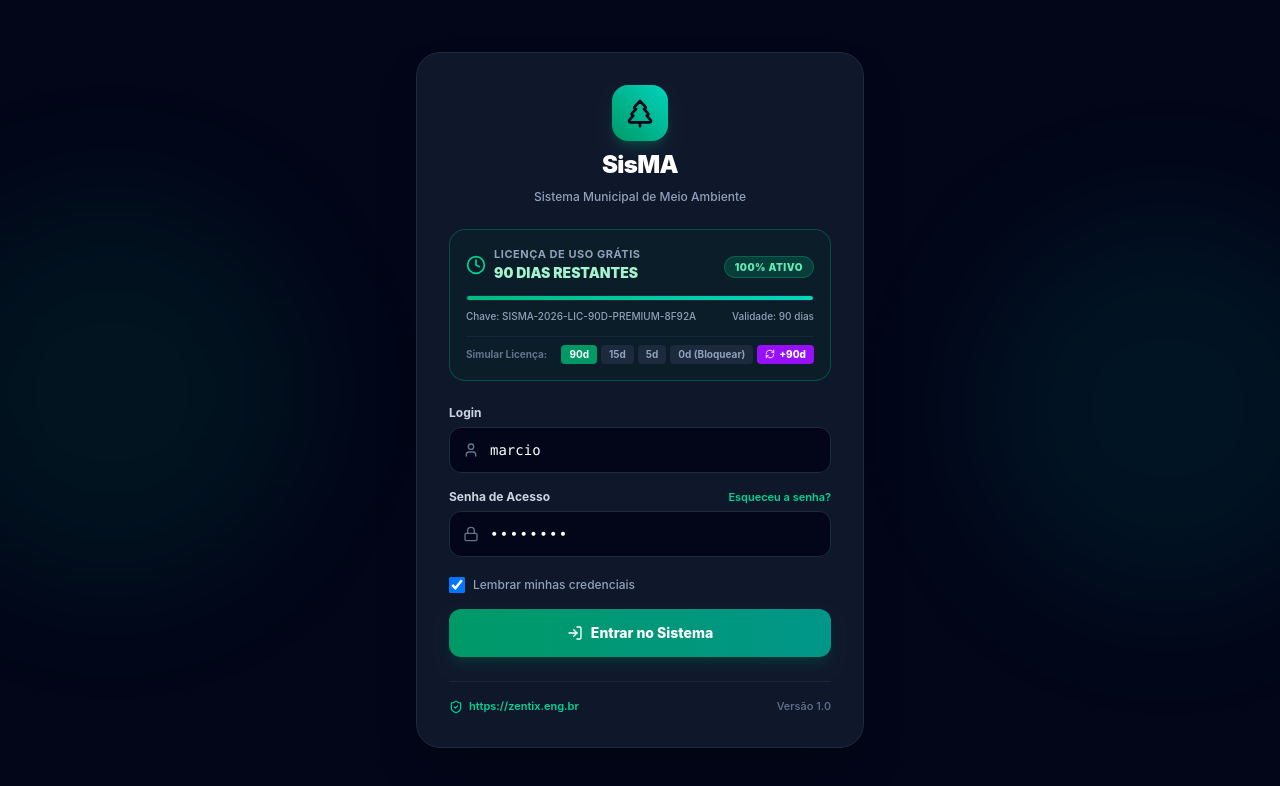
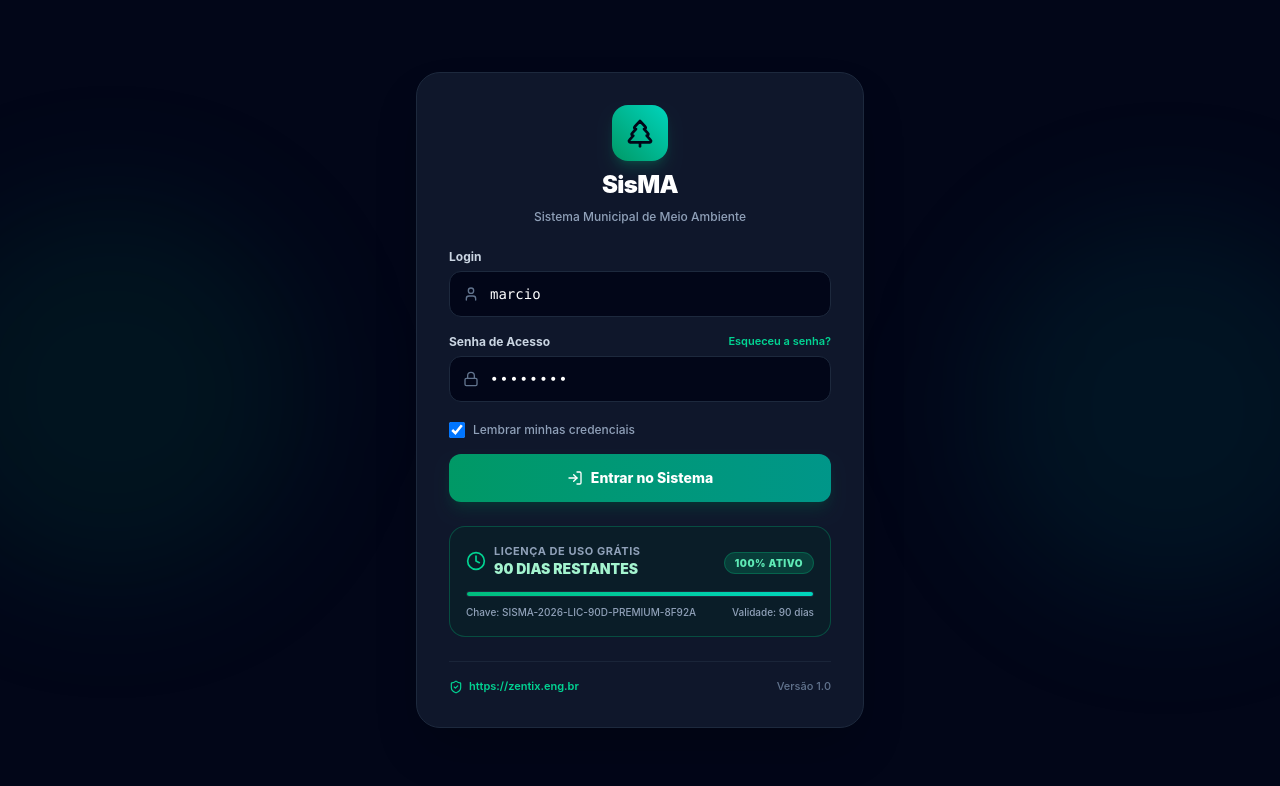
Before and after one commit to marcio-dev-fullstack/SysMA, a React (Vite) app: page / in a window 1280 px wide. Shown: the top 786 px of the page. Built offline with nearby package versions, Linux system fonts and the light colour scheme.

Commit message:
layout: v31 reposiciona card de licenca de uso gratis para abaixo do botao entrar

```diff
--- a/src/pages/Login.tsx
+++ b/src/pages/Login.tsx
@@ -7,7 +7,6 @@ import {
   ShieldCheck,
   AlertTriangle,
   Clock,
-  RefreshCw,
   ShieldAlert
 } from 'lucide-react';
 import { Usuario } from '../types';
@@ -92,7 +91,6 @@ export const LISTA_USUARIOS: Usuario[] = [
 export const Login: React.FC<LoginProps> = ({
   onLogin,
   diasLicenca,
-  setDiasLicenca,
   chaveLicenca
 }) => {
   const [loginInput, setLoginInput] = useState('marcio');
@@ -201,133 +199,6 @@ export const Login: React.FC<LoginProps> = ({
           </p>
         </div>
 
-        {/* CRONÔMETRO DE LICENÇA DE USO GRÁTIS (90 a 0 dias) */}
-        <div className={`p-4 rounded-2xl border transition-all ${
-          diasLicenca <= 0
-            ? 'bg-rose-950/40 border-rose-500/40 text-rose-200'
-            : diasLicenca <= 5
-            ? 'bg-amber-950/40 border-amber-500/40 text-amber-200 animate-pulse'
-            : 'bg-emerald-950/30 border-emerald-500/30 text-emerald-200'
-        }`}>
-          <div className="flex items-center justify-between">
-            <div className="flex items-center gap-2">
-              <Clock className={`w-5 h-5 ${
-                diasLicenca <= 0 ? 'text-rose-400' : diasLicenca <= 5 ? 'text-amber-400' : 'text-emerald-400'
-              }`} />
-              <div>
-                <p className="text-[11px] font-bold uppercase tracking-wider text-slate-400">
-                  Licença de Uso Grátis
-                </p>
-                <p className="text-sm font-black">
-                  {diasLicenca <= 0 ? (
-                    <span className="text-rose-400">0 DIAS (EXPIRADA)</span>
-                  ) : (
-                    <span>{diasLicenca} DIAS RESTANTES</span>
-                  )}
-                </p>
-              </div>
-            </div>
-
-            {/* Barra Visual de Progresso do Cronômetro (90 a 0 dias) */}
-            <div className="text-right">
-              <span className={`px-2.5 py-1 rounded-full text-[10px] font-black uppercase tracking-wider ${
-                diasLicenca <= 0
-                  ? 'bg-rose-500/20 text-rose-400 border border-rose-500/30'
-                  : diasLicenca <= 5
-                  ? 'bg-amber-500/20 text-amber-300 border border-amber-500/30'
-                  : 'bg-emerald-500/20 text-emerald-300 border border-emerald-500/30'
-              }`}>
-                {diasLicenca <= 0 ? 'Bloqueado' : `${Math.round((diasLicenca / 90) * 100)}% Ativo`}
-              </span>
-            </div>
-          </div>
-
-          {/* Barra de Progresso em Linha */}
-          <div className="w-full bg-slate-950/80 rounded-full h-1.5 mt-3 overflow-hidden border border-slate-800">
-            <div
-              className={`h-full transition-all duration-500 ${
-                diasLicenca <= 0
-                  ? 'bg-rose-500 w-0'
-                  : diasLicenca <= 5
-                  ? 'bg-amber-500'
-                  : 'bg-gradient-to-r from-emerald-500 to-teal-400'
-              }`}
-              style={{ width: `${Math.max(0, Math.min(100, (diasLicenca / 90) * 100))}%` }}
-            ></div>
-          </div>
-
-          {/* Avisos Contextuais de Licença */}
-          {diasLicenca <= 0 ? (
-            <p className="text-[11px] text-rose-300 font-semibold mt-2.5 flex items-center gap-1.5">
-              <ShieldAlert className="w-3.5 h-3.5 text-rose-400 shrink-0" />
-              <span>Acesso suspenso para não-ADM. Apenas o Administrador (marcio) pode logar para renovação.</span>
-            </p>
-          ) : diasLicenca <= 5 ? (
-            <p className="text-[11px] text-amber-300 font-semibold mt-2.5 flex items-center gap-1.5">
-              <AlertTriangle className="w-3.5 h-3.5 text-amber-400 shrink-0" />
-              <span>Atenção: A licença expira em poucos dias. Notificações diárias ativas.</span>
-            </p>
-          ) : (
-            <p className="text-[10px] text-slate-400 font-medium mt-2 flex items-center justify-between">
-              <span>Chave: {chaveLicenca || 'SISMA-2026-LIC-90D-PREMIUM'}</span>
-              <span>Validade: 90 dias</span>
-            </p>
-          )}
-
-          {/* Teste Rápido de Licença (Seleção de Dias) */}
-          {setDiasLicenca && (
-            <div className="mt-3 pt-2 border-t border-slate-800/80 flex items-center justify-between text-[10px]">
-              <span className="text-slate-500 font-bold">Simular Licença:</span>
-              <div className="flex gap-1">
-                <button
-                  type="button"
-                  onClick={() => setDiasLicenca(90)}
-                  className={`px-2 py-0.5 rounded text-[10px] font-bold transition-all cursor-pointer ${
-                    diasLicenca === 90 ? 'bg-emerald-600 text-white' : 'bg-slate-800 text-slate-400 hover:text-white'
-                  }`}
-                >
-                  90d
-                </button>
-                <button
-                  type="button"
-                  onClick={() => setDiasLicenca(15)}
-                  className={`px-2 py-0.5 rounded text-[10px] font-bold transition-all cursor-pointer ${
-                    diasLicenca === 15 ? 'bg-blue-600 text-white' : 'bg-slate-800 text-slate-400 hover:text-white'
-                  }`}
-                >
-                  15d
-                </button>
-                <button
-                  type="button"
-                  onClick={() => setDiasLicenca(5)}
-                  className={`px-2 py-0.5 rounded text-[10px] font-bold transition-all cursor-pointer ${
-                    diasLicenca === 5 ? 'bg-amber-600 text-white' : 'bg-slate-800 text-slate-400 hover:text-white'
-                  }`}
-                >
-                  5d
-                </button>
-                <button
-                  type="button"
-                  onClick={() => setDiasLicenca(0)}
-                  className={`px-2 py-0.5 rounded text-[10px] font-bold transition-all cursor-pointer ${
-                    diasLicenca === 0 ? 'bg-rose-600 text-white' : 'bg-slate-800 text-slate-400 hover:text-white'
-                  }`}
-                >
-                  0d (Bloquear)
-                </button>
-                <button
-                  type="button"
-                  onClick={() => setDiasLicenca(90)}
-                  title="Renovar por +90 dias"
-                  className="px-2 py-0.5 rounded text-[10px] font-extrabold bg-purple-600 hover:bg-purple-500 text-white flex items-center gap-1 cursor-pointer"
-                >
-                  <RefreshCw className="w-2.5 h-2.5" /> +90d
-                </button>
-              </div>
-            </div>
-          )}
-        </div>
-
         {/* Formulário de Login (CPF e Senha) */}
         <form onSubmit={handleEntrar} className="space-y-4">
 
@@ -407,6 +278,80 @@ export const Login: React.FC<LoginProps> = ({
           </button>
         </form>
 
+        {/* CRONÔMETRO DE LICENÇA DE USO GRÁTIS - POSICIONADO ABAIXO DO BOTAO ENTRAR */}
+        <div className={`p-4 rounded-2xl border transition-all ${
+          diasLicenca <= 0
+            ? 'bg-rose-950/40 border-rose-500/40 text-rose-200'
+            : diasLicenca <= 5
+            ? 'bg-amber-950/40 border-amber-500/40 text-amber-200 animate-pulse'
+            : 'bg-emerald-950/30 border-emerald-500/30 text-emerald-200'
+        }`}>
+          <div className="flex items-center justify-between">
+            <div className="flex items-center gap-2">
+              <Clock className={`w-5 h-5 ${
+                diasLicenca <= 0 ? 'text-rose-400' : diasLicenca <= 5 ? 'text-amber-400' : 'text-emerald-400'
+              }`} />
+              <div>
+                <p className="text-[11px] font-bold uppercase tracking-wider text-slate-400">
+                  Licença de Uso Grátis
+                </p>
+                <p className="text-sm font-black">
+                  {diasLicenca <= 0 ? (
+                    <span className="text-rose-400">0 DIAS (EXPIRADA)</span>
+                  ) : (
+                    <span>{diasLicenca} DIAS RESTANTES</span>
+                  )}
+                </p>
+              </div>
+            </div>
+
+            {/* Barra Visual de Progresso do Cronômetro (90 a 0 dias) */}
+            <div className="text-right">
+              <span className={`px-2.5 py-1 rounded-full text-[10px] font-black uppercase tracking-wider ${
+                diasLicenca <= 0
+                  ? 'bg-rose-500/20 text-rose-400 border border-rose-500/30'
+                  : diasLicenca <= 5
+                  ? 'bg-amber-500/20 text-amber-300 border border-amber-500/30'
+                  : 'bg-emerald-500/20 text-emerald-300 border border-emerald-500/30'
+              }`}>
+                {diasLicenca <= 0 ? 'Bloqueado' : `${Math.round((diasLicenca / 90) * 100)}% Ativo`}
+              </span>
+            </div>
+          </div>
+
+          {/* Barra de Progresso em Linha */}
+          <div className="w-full bg-slate-950/80 rounded-full h-1.5 mt-3 overflow-hidden border border-slate-800">
+            <div
+              className={`h-full transition-all duration-500 ${
+                diasLicenca <= 0
+                  ? 'bg-rose-500 w-0'
+                  : diasLicenca <= 5
+                  ? 'bg-amber-500'
+                  : 'bg-gradient-to-r from-emerald-500 to-teal-400'
+              }`}
+              style={{ width: `${Math.max(0, Math.min(100, (diasLicenca / 90) * 100))}%` }}
+            ></div>
+          </div>
+
+          {/* Avisos Contextuais de Licença */}
+          {diasLicenca <= 0 ? (
+            <p className="text-[11px] text-rose-300 font-semibold mt-2.5 flex items-center gap-1.5">
+              <ShieldAlert className="w-3.5 h-3.5 text-rose-400 shrink-0" />
+              <span>Acesso suspenso para não-ADM. Apenas o Administrador (marcio) pode logar para renovação.</span>
+            </p>
+          ) : diasLicenca <= 5 ? (
+            <p className="text-[11px] text-amber-300 font-semibold mt-2.5 flex items-center gap-1.5">
+              <AlertTriangle className="w-3.5 h-3.5 text-amber-400 shrink-0" />
+              <span>Atenção: A licença expira em poucos dias. Notificações diárias ativas.</span>
+            </p>
+          ) : (
+            <p className="text-[10px] text-slate-400 font-medium mt-2 flex items-center justify-between">
+              <span>Chave: {chaveLicenca || 'SISMA-2026-LIC-90D-PREMIUM'}</span>
+              <span>Validade: 90 dias</span>
+            </p>
+          )}
+        </div>
+
         {/* Rodapé do Card */}
         <div className="pt-4 border-t border-slate-800/80 flex items-center justify-between text-[11px] text-slate-500 font-medium">
           <div className="flex items-center gap-1.5 text-emerald-400">
```
